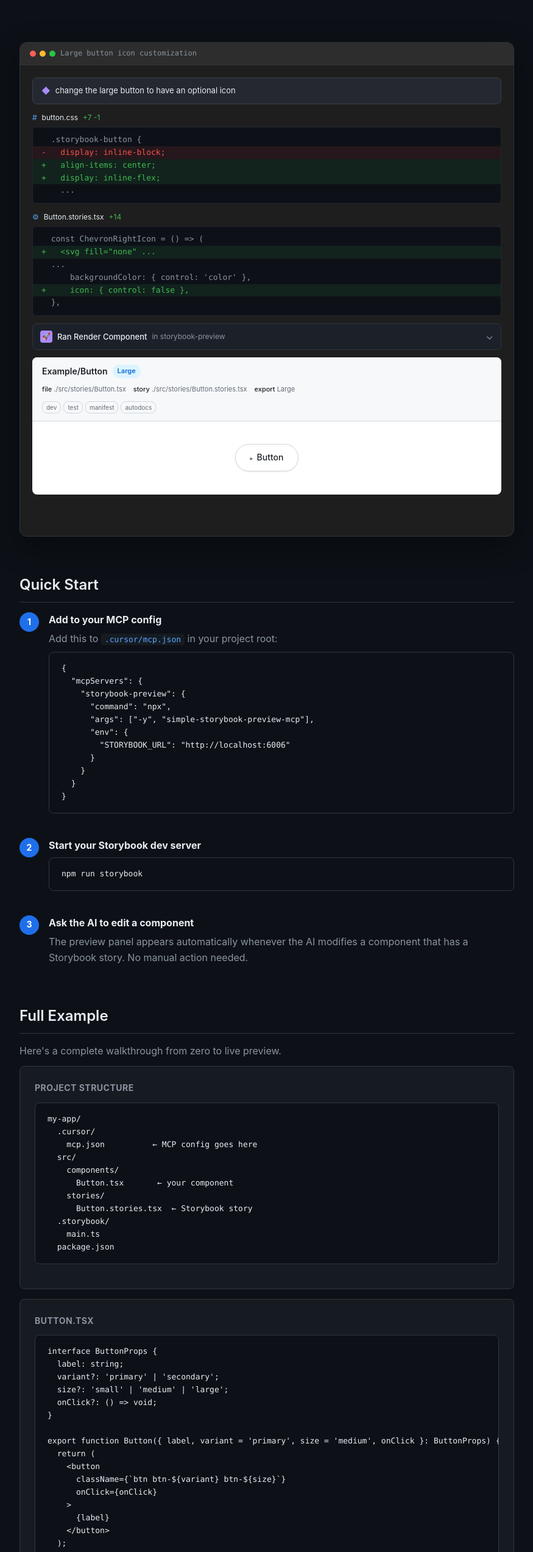
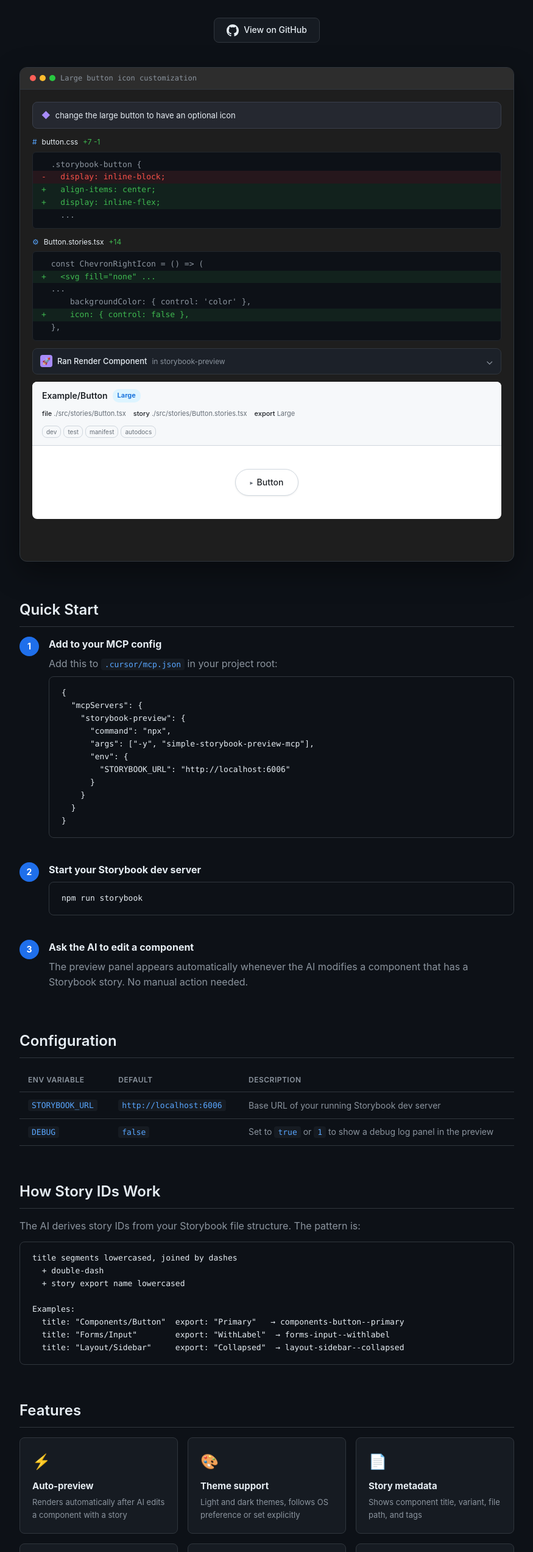
Before and after one commit to matipojo/simple-storybook-preview-mcp, a website: page docs/index.html in a window 1280 px wide. Shown: the part 255-2800 px from the top of the page at 61% size, without its empty margins (202-1077 px from the left). Drawn offline with Linux system fonts and the light colour scheme.

Commit message:
Remove full example section, add GitHub icon link to header

```diff
--- a/docs/index.html
+++ b/docs/index.html
@@ -490,20 +490,32 @@
       margin: 0;
     }
 
-    .example-block {
+    .github-link {
+      display: inline-flex;
+      align-items: center;
+      gap: 8px;
+      padding: 8px 20px;
+      border-radius: 8px;
       background: var(--surface);
       border: 1px solid var(--border);
-      border-radius: 8px;
-      padding: 24px;
-      margin-bottom: 16px;
+      color: var(--text);
+      font-size: 14px;
+      font-weight: 500;
+      text-decoration: none;
+      transition: border-color 0.2s, background 0.2s;
     }
 
-    .example-block h4 {
-      font-size: 14px;
-      color: var(--text-secondary);
-      margin-bottom: 12px;
-      text-transform: uppercase;
-      letter-spacing: 0.5px;
+    .github-link:hover {
+      background: var(--surface-2);
+      border-color: var(--accent);
+      text-decoration: none;
+      color: var(--text);
+    }
+
+    .github-link svg {
+      fill: var(--text);
+      width: 20px;
+      height: 20px;
     }
 
     footer {
@@ -532,6 +544,10 @@
         <span class="badge">Cursor IDE</span>
         <span class="badge">Storybook 7+</span>
       </div>
+      <a href="https://github.com/matipojo/simple-storybook-preview-mcp" class="github-link">
+        <svg viewBox="0 0 16 16" aria-hidden="true"><path d="M8 0C3.58 0 0 3.58 0 8c0 3.54 2.29 6.53 5.47 7.59.4.07.55-.17.55-.38 0-.19-.01-.82-.01-1.49-2.01.37-2.53-.49-2.69-.94-.09-.23-.48-.94-.82-1.13-.28-.15-.68-.52-.01-.53.63-.01 1.08.58 1.23.82.72 1.21 1.87.87 2.33.66.07-.52.28-.87.51-1.07-1.78-.2-3.64-.89-3.64-3.95 0-.87.31-1.59.82-2.15-.08-.2-.36-1.02.08-2.12 0 0 .67-.21 2.2.82.64-.18 1.32-.27 2-.27.68 0 1.36.09 2 .27 1.53-1.04 2.2-.82 2.2-.82.44 1.1.16 1.92.08 2.12.51.56.82 1.27.82 2.15 0 3.07-1.87 3.75-3.65 3.95.29.25.54.73.54 1.48 0 1.07-.01 1.93-.01 2.2 0 .21.15.46.55.38A8.013 8.013 0 0016 8c0-4.42-3.58-8-8-8z"></path></svg>
+        View on GitHub
+      </a>
     </header>
 
     <div class="hero-demo" id="heroDemo">
@@ -654,101 +670,6 @@
     </section>
 
     <section>
-      <h2>Full Example</h2>
-      <p>Here's a complete walkthrough from zero to live preview.</p>
-
-      <div class="example-block">
-        <h4>Project structure</h4>
-<pre><code>my-app/
-  .cursor/
-    mcp.json          &larr; MCP config goes here
-  src/
-    components/
-      Button.tsx       &larr; your component
-    stories/
-      Button.stories.tsx  &larr; Storybook story
-  .storybook/
-    main.ts
-  package.json</code></pre>
-      </div>
-
-      <div class="example-block">
-        <h4>Button.tsx</h4>
-<pre><code>interface ButtonProps {
-  label: string;
-  variant?: 'primary' | 'secondary';
-  size?: 'small' | 'medium' | 'large';
-  onClick?: () =&gt; void;
-}
-
-export function Button({ label, variant = 'primary', size = 'medium', onClick }: ButtonProps) {
-  return (
-    &lt;button
-      className={`btn btn-${variant} btn-${size}`}
-      onClick={onClick}
-    &gt;
-      {label}
-    &lt;/button&gt;
-  );
-}</code></pre>
-      </div>
-
-      <div class="example-block">
-        <h4>Button.stories.tsx</h4>
-<pre><code>import type { Meta, StoryObj } from '@storybook/react';
-import { Button } from '../components/Button';
-
-const meta: Meta&lt;typeof Button&gt; = {
-  title: 'Components/Button',
-  component: Button,
-  argTypes: {
-    variant: { control: 'select', options: ['primary', 'secondary'] },
-    size: { control: 'select', options: ['small', 'medium', 'large'] },
-  },
-};
-
-export default meta;
-type Story = StoryObj&lt;typeof Button&gt;;
-
-export const Primary: Story = {
-  args: { label: 'Click me', variant: 'primary' },
-};
-
-export const Secondary: Story = {
-  args: { label: 'Cancel', variant: 'secondary' },
-};
-
-export const Large: Story = {
-  args: { label: 'Big Button', size: 'large' },
-};</code></pre>
-      </div>
-
-      <div class="example-block">
-        <h4>.cursor/mcp.json</h4>
-<pre><code>{
-  "mcpServers": {
-    "storybook-preview": {
-      "command": "npx",
-      "args": ["-y", "simple-storybook-preview-mcp"],
-      "env": {
-        "STORYBOOK_URL": "http://localhost:6006"
-      }
-    }
-  }
-}</code></pre>
-      </div>
-
-      <div class="example-block">
-        <h4>What happens</h4>
-        <p>When you ask the AI: <strong>"change the Button to have rounded corners and a hover animation"</strong></p>
-        <p>1. The AI edits <code>Button.tsx</code></p>
-        <p>2. It automatically calls <code>render_component</code> with storyId <code>"components-button--primary"</code></p>
-        <p>3. An inline preview panel appears showing the live Storybook render</p>
-        <p>4. You see the result immediately without leaving the IDE</p>
-      </div>
-    </section>
-
-    <section>
       <h2>Configuration</h2>
       <table>
         <thead>
```
